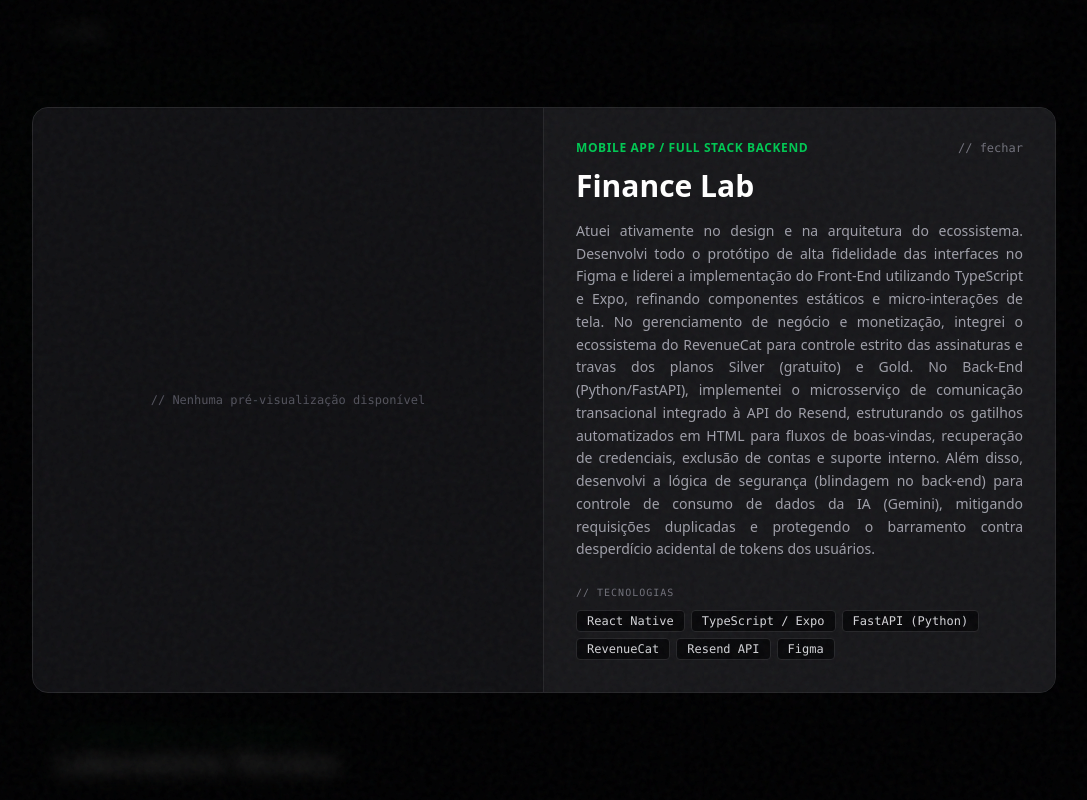
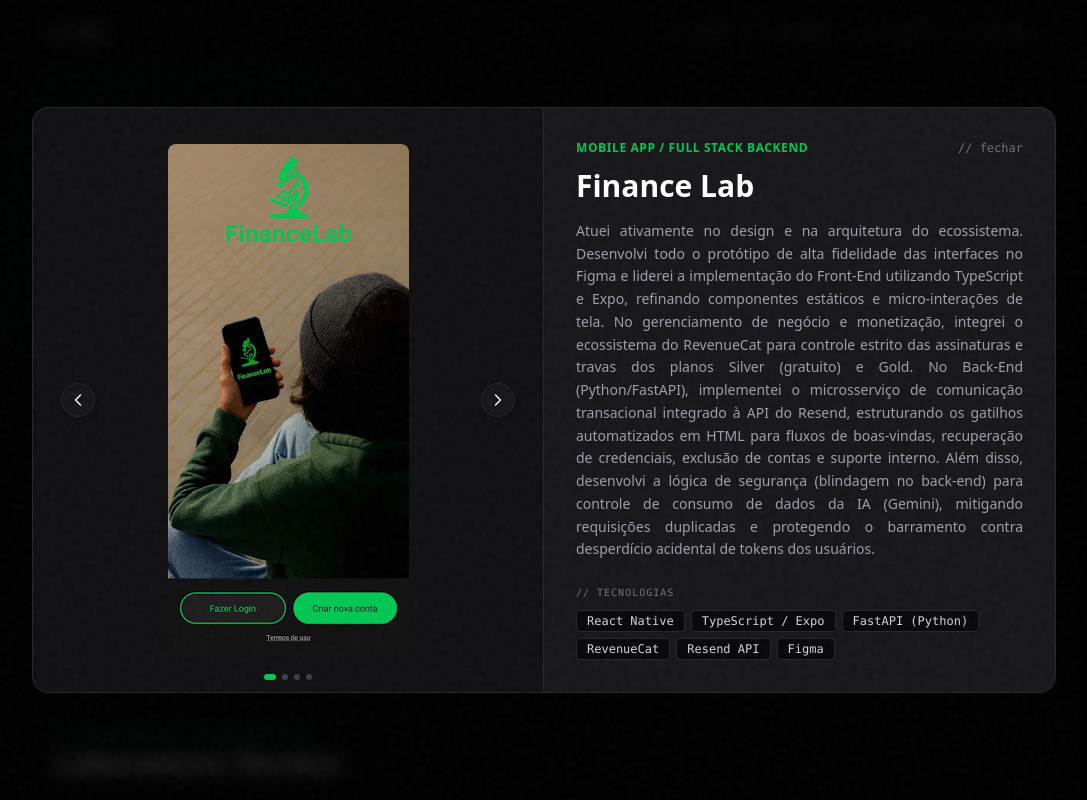
Before and after one commit to NicolasFonsecaM/nicolasfonsecam.github.io, a Next.js app: page / in a window 1280 px wide. Both pictures are taken after a click on the element 390 px from the left and 2251 px from the top of the page. Shown: the part 1851-2651 px from the top of the page, without its empty margins (96-1183 px from the left). Built offline with nearby package versions, Linux system fonts and the light colour scheme; a web font is replaced by a local one.

Commit message:
Update DetailModal.tsx

```diff
--- a/src/components/ui/DetailModal.tsx
+++ b/src/components/ui/DetailModal.tsx
@@ -19,8 +19,10 @@
 
   if (!project) return null;
 
-  // Garante de forma segura que sempre teremos um array válido para varrer
-  const images = project.imageUrl || (project as any).image ? [(project as any).image] : [];
+  // Extração unificada e tipada com asserção estrita para eliminar o erro do TypeScript
+  const images = (project.imageUrl && project.imageUrl.length > 0
+    ? project.imageUrl
+    : ((project as any).image ? [(project as any).image] : [])) as string[];
 
   const nextImage = (e: React.MouseEvent) => {
     e.stopPropagation();
@@ -97,7 +99,7 @@
               {/* Indicadores de paginação (Dots) */}
               {images.length > 1 && (
                 <div className="flex gap-1.5 mt-3 absolute bottom-3">
-                  {images.map((_, idx) => (
+                  {images.map((image, idx) => (
                     <button
                       key={idx}
                       onClick={(e) => { e.stopPropagation(); setCurrentImageIndex(idx); }}
```
